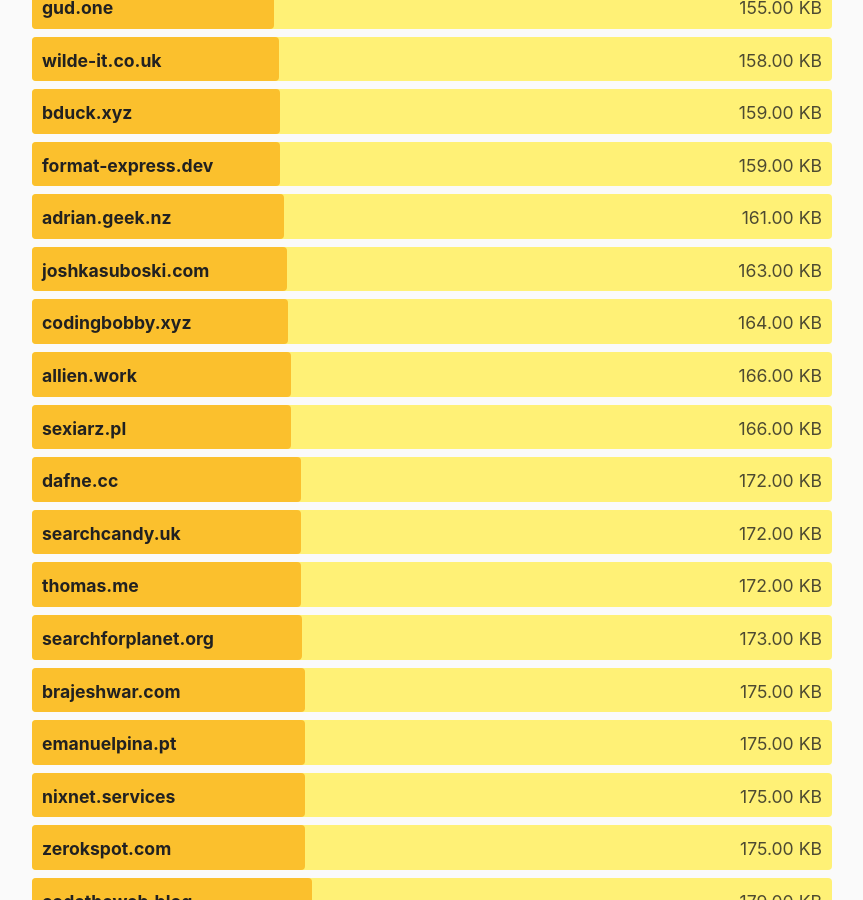
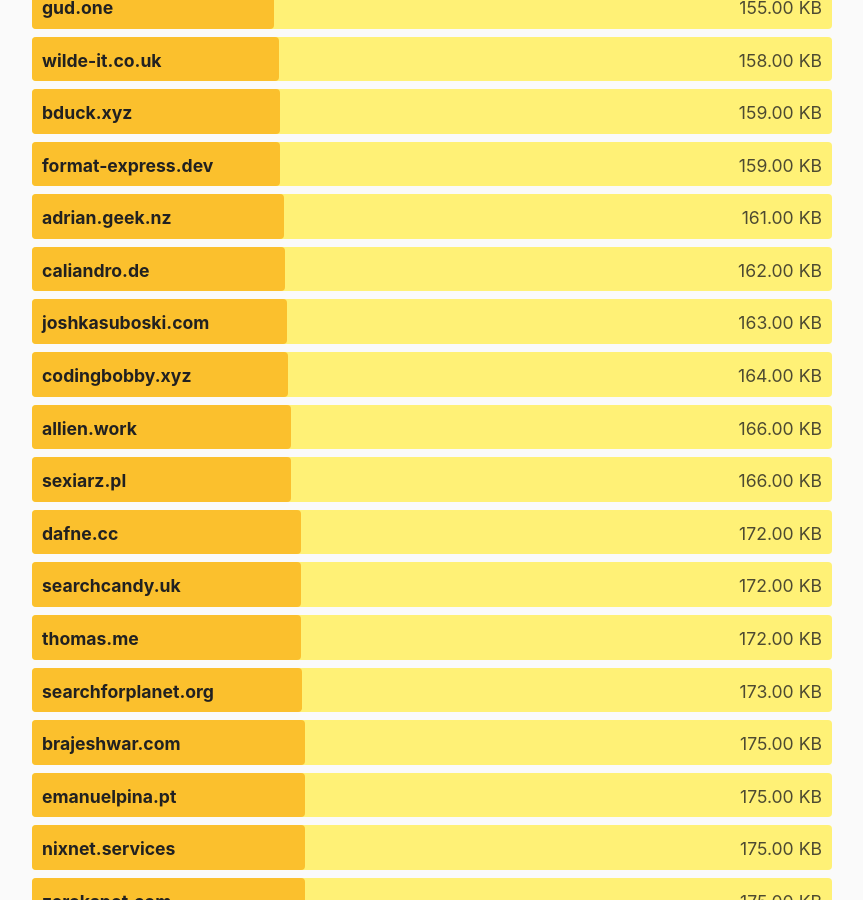
Before and after one commit to kevquirk/512kb.club, a Jekyll site: the page built from index.md, in a window 1280 px wide and 900 px high, scrolled down 13008 px. Shown: the whole window, without its empty margins (208-1071 px from the left). Built offline with Jekyll 4.4.1, drawn with Linux system fonts in a browser that asks for light colours; some of the changed text lies outside the part shown.

Commit message:
update 2 sites size

```diff
--- a/_data/sites.yml
+++ b/_data/sites.yml
@@ -255,8 +255,8 @@
 
 - domain: caliandro.de
   url: https://caliandro.de/
-  size: 213
-  last_checked: 2021-10-25
+  size: 162
+  last_checked: 2021-12-27
 
 - domain: cameron.otsuka.haus
   url: https://cameron.otsuka.haus/
@@ -1551,7 +1551,7 @@
 - domain: unitoo.it
   url: https://unitoo.it/
   size: 369
-  last_checked: 2021-10-24
+  last_checked: 2021-12-27
 
 - domain: unsolicitedadvise.com
   url: https://unsolicitedadvise.com/
```
